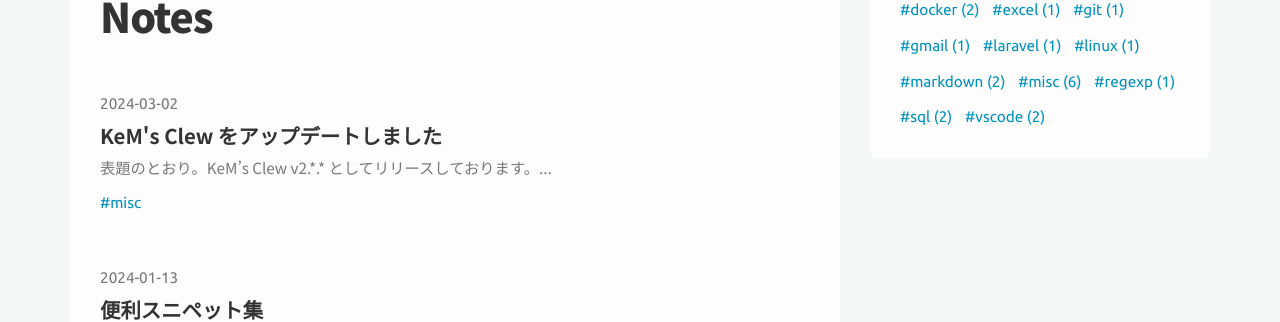
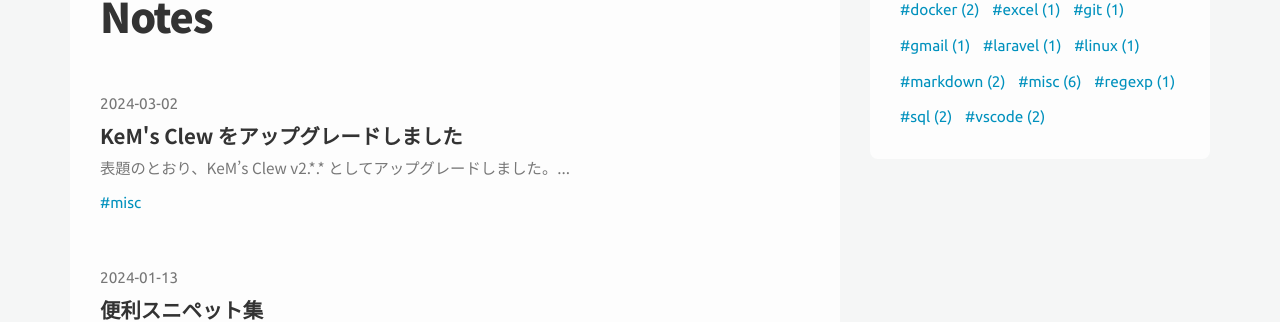
Before and after one commit to kenkenpa198/kems-clew.net, a Jekyll site: the page built from docs/notes.md, in a window 1280 px wide and 900 px high. Shown: the part 196-518 px from the top of the window. Built offline with Jekyll 4.4.1, drawn with Linux system fonts in a browser that asks for light colours; nearby versions of some CDN libraries; the repository's description, which GitHub fills in, is left out.

Commit message:
[update]small changed

````diff
--- a/docs/_posts/2024-03-02-updated-kems-clew-v2.md
+++ b/docs/_posts/2024-03-02-updated-kems-clew-v2.md
@@ -1,6 +1,6 @@
 ---
 layout: post
-title: KeM's Clew をアップデートしました
+title: KeM's Clew をアップグレードしました
 description: ""
 preview: ""
 category: 情報技術
@@ -10,11 +10,11 @@ date: 2024-03-02
 lastmod: 2024-03-02
 ---
 
-表題のとおり。KeM's Clew v2.\*.\* としてリリースしております。
+表題のとおり、KeM's Clew v2.\*.\* としてアップグレードしました。
 
 - [Release v2.0.0 · kenkenpa198/kems-clew.net](https://github.com/kenkenpa198/kems-clew.net/releases/tag/v2.0.0)
 
-経緯とアップデート内容について紹介します！
+経緯と更新内容について紹介します！
 
 ## 改修に至った経緯
 
@@ -65,7 +65,7 @@ Jekyll の Liquid 構文や Sass など、改めて触れる機会になって
 
 ![note-toc]({{ baseurl | append: "/assets/notes/2024-03-01-updated-kems-clew-v2/note-toc.gif" | relative_url }})
 
-特に目次の存在はページの横断が大変行いやすくなりました。中でも [便利スニペット集](https://kems-clew.net/notes/2024-01-13-my-snippets.html) のページはかなり効果が大きい……。
+特に目次の存在はページの横断が大変行いやすくなりました。中でも [便利スニペット集](https://kems-clew.net/notes/2024-01-13-my-snippets.html) のページはかなり効果が大きい！
 
 その他、ビューポートによってメニューボタンに変化するなどいろいろ工夫しています。使い勝手は……今後に期待ということで……。
 
@@ -124,7 +124,7 @@ Qiita などのサービスでよく見るアレ。KeM's Clew にも実装しま
   }
   ```
 
-初めて 2 種類のフォントを織り交ぜることに挑戦してみたけど……だいぶセンスよいのでは！！？
+初めて 2 種類のフォントを織り交ぜることに挑戦してみたけど……だいぶ垢抜けたのでは！！？
 
 サイト全体のデザイン・あしらいについては微調整を続けています。行間とか余白とかね～～どこまでこだわるか……。
 
````
